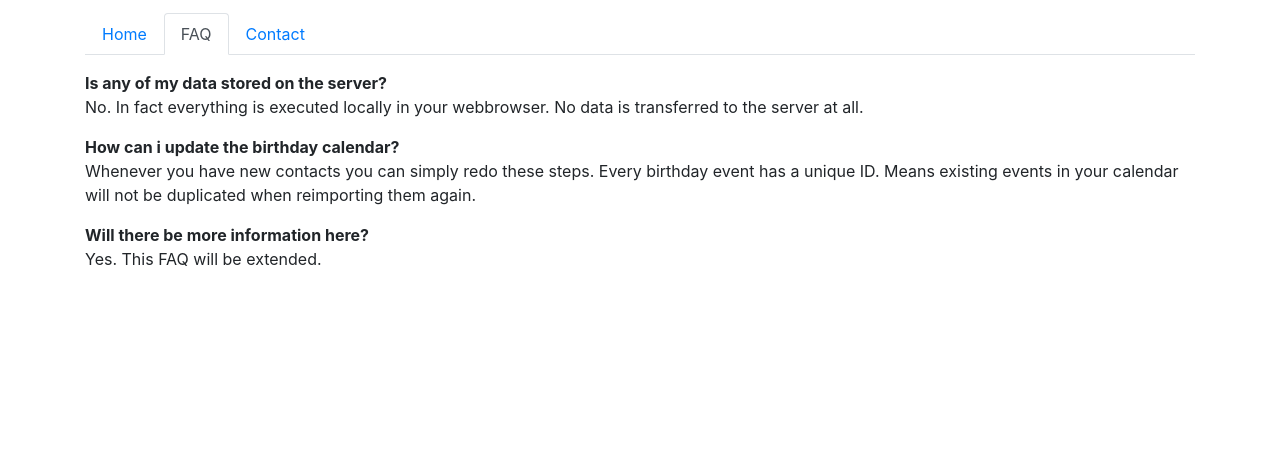
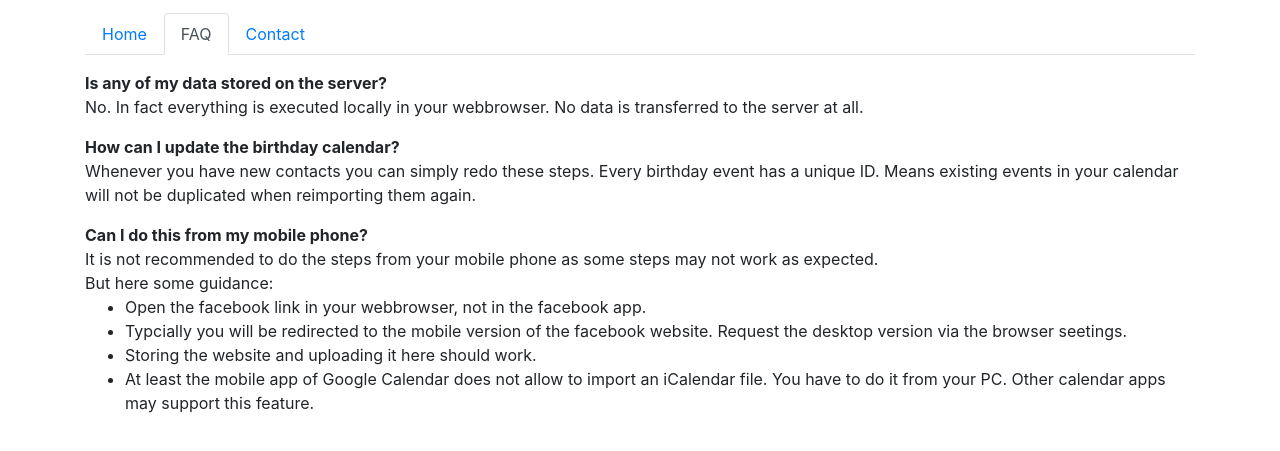
Before and after one commit to maltejoos/Facebook-Birthday-Export, a plain HTML site: page index.html in a window 1280 px wide. Both pictures are taken after a click on the tab "FAQ". Shown: the part 83-534 px from the top of the page. Drawn offline with nearby package versions, Linux system fonts and the light colour scheme.

Commit message:
Adding readme. Updating FAQ.

```diff
--- a/index.html
+++ b/index.html
@@ -82,11 +82,19 @@
       <b>Is any of my data stored on the server?</b>
       <div>No. In fact everything is executed locally in your webbrowser. No data is transferred to the server at all.</div>
       <p></p>
-      <b>How can i update the birthday calendar?</b>
+      <b>How can I update the birthday calendar?</b>
       <div>Whenever you have new contacts you can simply redo these steps. Every birthday event has a unique ID. Means existing events in your calendar will not be duplicated when reimporting them again.</div>
       <p></p>
-      <b>Will there be more information here?</b>
-      <div>Yes. This FAQ will be extended.</div>
+      <b>Can I do this from my mobile phone?</b>
+      <div>It is not recommended to do the steps from your mobile phone as some steps may not work as expected.</div>
+      <div>But here some guidance:
+        <ul>
+        <li>Open the facebook link in your webbrowser, not in the facebook app.</li>
+        <li>Typcially you will be redirected to the mobile version of the facebook website. Request the desktop version via the browser seetings.</li>
+        <li>Storing the website and uploading it here should work.</li>
+        <li>At least the mobile app of Google Calendar does not allow to import an iCalendar file. You have to do it from your PC. Other calendar apps may support this feature.</li>
+        </ul>
+      </div>
     </div>
     <div class="tab-pane fade" id="contact" role="tabpanel" aria-labelledby="contact-tab">
       <p></p>
```
Also changed, not shown: 1 other file.
